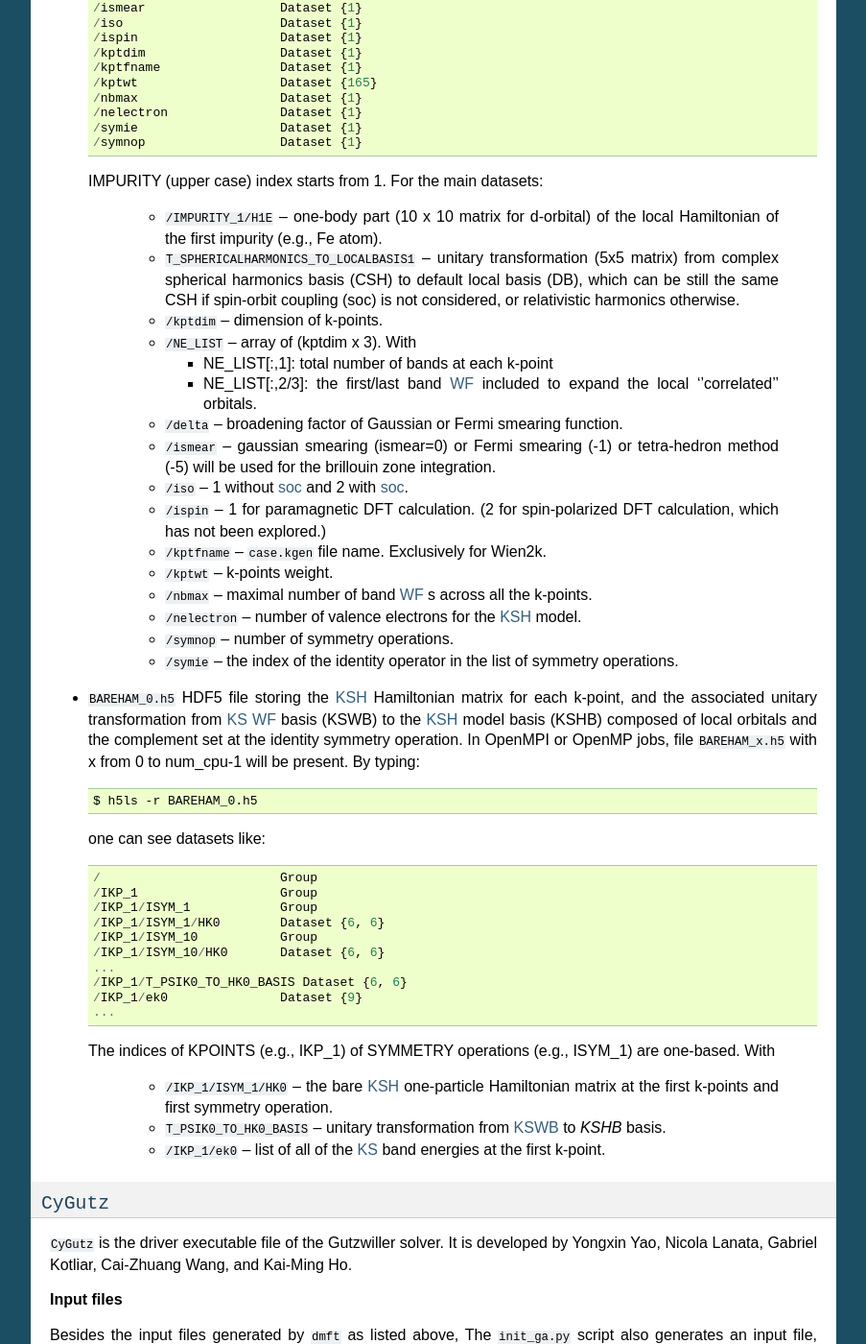
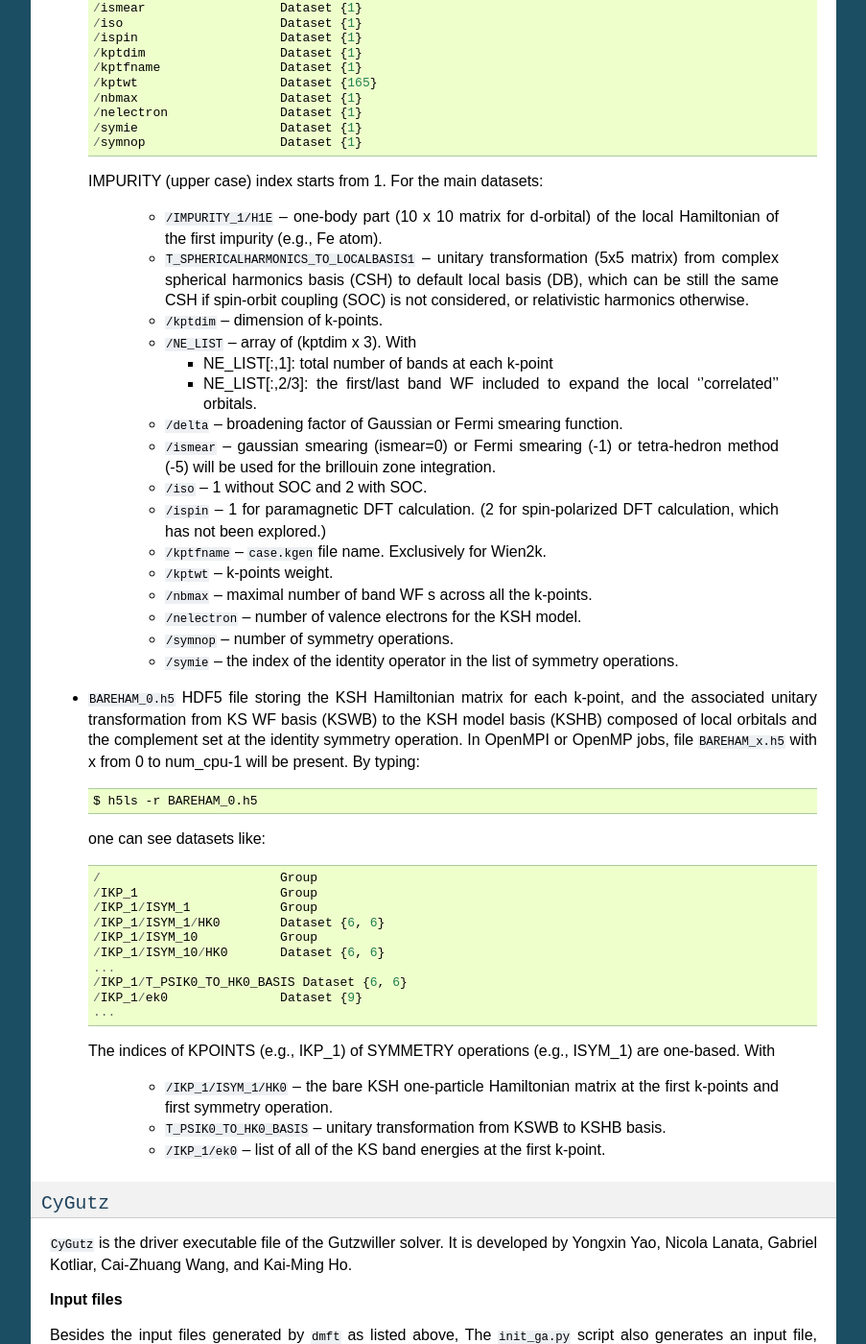
Before and after one commit to yaoyongxin/CyGutz, a Sphinx documentation site: the page built from doc/source/inoutput.rst, in a window 1280 px wide and 1400 px high, scrolled down 868 px. Shown: the whole window at 96% size, without its empty margins (198-1101 px from the left). Built offline with Sphinx 7.4.7, drawn with Linux system fonts in a browser that asks for light colours; pages that are not in the unit, such as notebooks, are missing from menus; some of the changed text lies outside the part shown.

```diff
--- a/doc/source/index.rst
+++ b/doc/source/index.rst
@@ -6,6 +6,7 @@ Contents:
 .. toctree::
    :maxdepth: 2
 
+   introduction
    license
    install
    overview
--- a/doc/source/inoutput.rst
+++ b/doc/source/inoutput.rst
@@ -41,7 +41,7 @@ The output files are now in hdf5 format.
 
 * ``GPARAMBANDS.h5``
   HDF5 file storing the main parameters for the DFT calculation,
-  along with the local one-body part of the `KSH`_ Hamiltonian (_`H1E`).
+  along with the local one-body part of the KSH Hamiltonian (H1E).
   The dataset structure of the file can be easily seen by typing::
 
     $ h5ls -r GPARAMBANDS.h5
@@ -72,35 +72,35 @@ The output files are now in hdf5 format.
       of the local Hamiltonian of the first impurity (e.g., Fe atom).
     * ``T_SPHERICALHARMONICS_TO_LOCALBASIS1`` -- unitary transformation
       (5x5 matrix) from complex spherical harmonics basis (CSH)
-      to default local basis (_`DB`), which can be still the same CSH
-      if spin-orbit coupling (_`soc`) is not considered,
+      to default local basis (DB), which can be still the same CSH
+      if spin-orbit coupling (SOC) is not considered,
       or relativistic harmonics otherwise.
     * ``/kptdim`` -- dimension of k-points.
     * ``/NE_LIST`` --  array of (kptdim x 3). With
 
       * NE_LIST[:,1]: total number of bands at each k-point
-      * NE_LIST[:,2/3]: the first/last band `WF`_ included to expand
+      * NE_LIST[:,2/3]: the first/last band WF included to expand
         the local ''correlated'' orbitals.
 
     * ``/delta`` -- broadening factor of Gaussian or Fermi smearing function.
     * ``/ismear`` -- gaussian smearing (ismear=0) or Fermi smearing (-1) or
       tetra-hedron method (-5)
       will be used for the brillouin zone integration.
-    * ``/iso`` -- 1 without `soc`_ and 2 with `soc`_.
+    * ``/iso`` -- 1 without SOC and 2 with SOC.
     * ``/ispin`` -- 1 for paramagnetic DFT calculation.
       (2 for spin-polarized DFT calculation, which has not been explored.)
     * ``/kptfname`` -- ``case.kgen`` file name. Exclusively for Wien2k.
     * ``/kptwt`` -- k-points weight.
-    * ``/nbmax`` -- maximal number of band `WF`_ s across all the k-points.
-    * ``/nelectron`` -- number of valence electrons for the `KSH`_ model.
+    * ``/nbmax`` -- maximal number of band WF s across all the k-points.
+    * ``/nelectron`` -- number of valence electrons for the KSH model.
     * ``/symnop`` -- number of symmetry operations.
     * ``/symie`` -- the index of the identity operator in the list of
       symmetry operations.
 
 * ``BAREHAM_0.h5``
-  HDF5 file storing the `KSH`_ Hamiltonian matrix for each k-point,
-  and the associated unitary transformation from `KS`_ `WF`_ basis (_`KSWB`)
-  to the `KSH`_ model basis (_`KSHB`) composed of local orbitals
+  HDF5 file storing the KSH Hamiltonian matrix for each k-point,
+  and the associated unitary transformation from KS WF basis (KSWB)
+  to the KSH model basis (KSHB) composed of local orbitals
   and the complement set at the identity symmetry operation.
   In OpenMPI or OpenMP jobs, file ``BAREHAM_x.h5`` with x from 0 to num_cpu-1
   will be present.
@@ -124,11 +124,11 @@ The output files are now in hdf5 format.
   The indices of KPOINTS (e.g., IKP_1) of SYMMETRY operations (e.g., ISYM_1)
   are one-based. With
 
-    * ``/IKP_1/ISYM_1/HK0`` -- the bare `KSH`_ one-particle Hamiltonian matrix
+    * ``/IKP_1/ISYM_1/HK0`` -- the bare KSH one-particle Hamiltonian matrix
       at the first k-points and first symmetry operation.
-    * ``T_PSIK0_TO_HK0_BASIS`` -- unitary transformation from `KSWB`_
-      to `KSHB` basis.
-    * ``/IKP_1/ek0`` -- list of all of the `KS`_ band energies
+    * ``T_PSIK0_TO_HK0_BASIS`` -- unitary transformation from KSWB
+      to KSHB basis.
+    * ``/IKP_1/ek0`` -- list of all of the KS band energies
       at the first k-point.
 
 ``CyGutz``
@@ -174,14 +174,14 @@ one can see datasets like::
 
 For the main datasets:
 
-  * ``/DB_TO_SAB`` -- unitary transformation from `DB`_ basis to the
-    symmetry-adapted basis (_`SAB`).
+  * ``/DB_TO_SAB`` -- unitary transformation from DB basis to the
+    symmetry-adapted basis (SAB).
   * ``HS`` -- matrix basis set to expand all the local one-body quantities,
-    including quasi-particle density matrix (_`DM`), `H1E`_, etc.
+    including quasi-particle density matrix (DM), H1E, etc.
   * ``/LX(Y,Z)`` -- the representation of x(y,z)-component of L angular
-    momentum operator in the single-particle `SAB`_ basis.
+    momentum operator in the single-particle SAB basis.
   * ``/SX(Y,Z)`` -- the representation of x(y,z)-component of spin operator
-    in the single-particle `SAB`_ basis.
+    in the single-particle SAB basis.
   * ``/SIGMA_STRUCT`` -- index matrix of the local one-body quantities,
     which identifies the zero and equivalent elements.
   * ``/V2E`` -- Coulomb matrix defined in chemist's convention, i.e.,
@@ -240,9 +240,9 @@ For the main datasets:
 
   with
   * ``/IKP_1/KSWT`` -- Gutzwiller renormalized occupation matrix
-    of a set of the original `KS`_ band `WF`_ s at the first k-point.
+    of a set of the original KS band WF s at the first k-point.
   * ``/IKP_1/nemin(nemax)`` -- the starting and ending index
-    of the above set of `KS`_ band `WF`_ s.
+    of the above set of KS band WF s.
   * ``/e_band`` -- Gutzwiller renormalized band energy.
   * ``/e_fermi`` -- Gutzwiller renormalized Fermi level.
   * ``/e_gamma_dc`` -- Gutzwiller renormalized onsite energy.
```
Also changed, not shown: other parts of doc/source/inoutput.rst (+10 -10 lines), doc/source/introduction.rst (added, +25 -0 lines), doc/source/_images/logo.png (added), doc/source/tutorial_semi_circular.rst (added), 3 other files.
